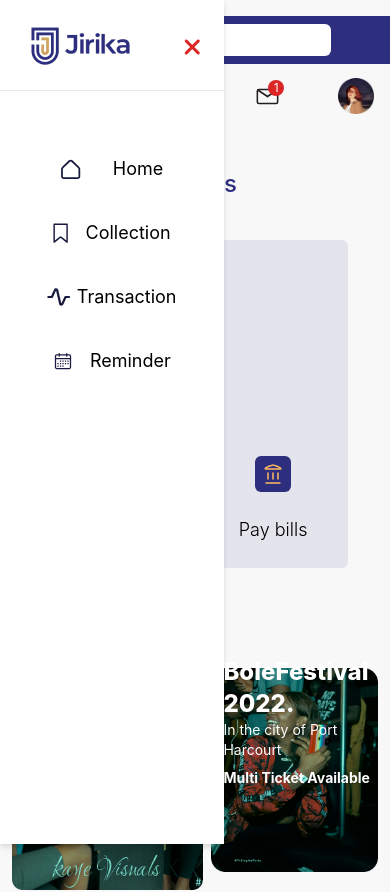
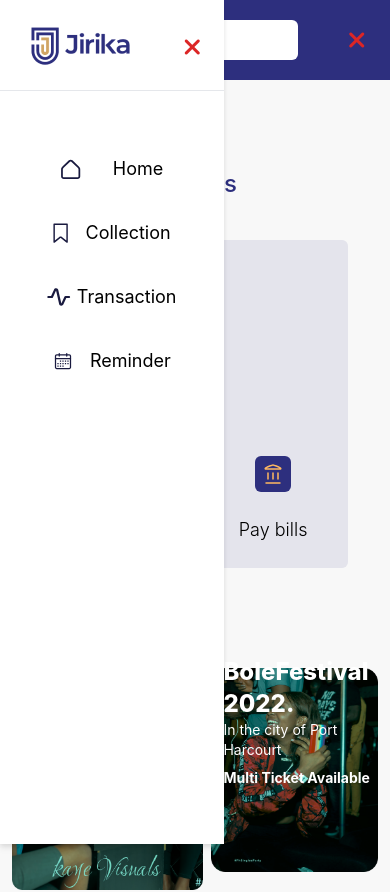
Before and after one commit to Enobaks/jirika, a React (Create React App) app: page /user.jirika in a window 390 px wide. Shown: the top 892 px of the page. Built offline with nearby package versions, Linux system fonts and the light colour scheme.

Commit message:
fixed nav bars

```diff
--- a/src/components/sideNavbar.js
+++ b/src/components/sideNavbar.js
@@ -5,19 +5,18 @@ import logo from "../images/jirika-logo.png";
 import "./sideNavbar.css";
 
 const SideNavbar = () => {
-  const { toggleLayout, sideNav } = useContext(ResponsiveContext);
-  console.log(sideNav);
-  console.log(toggleLayout);
+  const { toggleLayout, state } = useContext(ResponsiveContext);
+
   return (
     <div
       className={` sideNavContainer ${
-        !sideNav ? "w-56" : "w-0"
+        !state ? "w-56" : "w-0"
       } h-screen fixed duration-300 bg-white z-20 drop-shadow-md lg:flex flex-col items-center justify-between `}
     >
       <div className="logo flex mt-6 mb-5">
         <div
           className={` ${
-            sideNav && "hidden"
+            state && "hidden"
           }  logo-wrap flex justify-around lg:justify-center items-center w-full`}
         >
           <div className="sg flex items-center w-28">
@@ -49,7 +48,7 @@ const SideNavbar = () => {
                 strokeLinejoin="round"
               />
             </svg>
-            <span className={`${sideNav ? "hidden" : "block"}`}>Home</span>
+            <span className={`${state ? "hidden" : "block"}`}>Home</span>
           </li>
         </Link>
         <Link to="order" className="w-full mb-9 flex justify-center">
@@ -66,9 +65,7 @@ const SideNavbar = () => {
                 fill="#191A3F"
               />
             </svg>
-            <span className={`${sideNav ? "hidden" : "block"}`}>
-              Collection
-            </span>
+            <span className={`${state ? "hidden" : "block"}`}>Collection</span>
           </li>
         </Link>
         <Link to="saveditem" className="w-full mb-9 flex justify-center">
@@ -87,9 +84,7 @@ const SideNavbar = () => {
                 fill="#191A3F"
               />
             </svg>
-            <span className={`${sideNav ? "hidden" : "block"}`}>
-              Transaction
-            </span>
+            <span className={`${state ? "hidden" : "block"}`}>Transaction</span>
           </li>
         </Link>
         <Link to="/" className="w-full mb-9 flex justify-center">
@@ -113,7 +108,7 @@ const SideNavbar = () => {
                 fill="#191A3F"
               />
             </svg>
-            <span className={`${sideNav ? "hidden" : "block"}`}>Reminder</span>
+            <span className={`${state ? "hidden" : "block"}`}>Reminder</span>
           </li>
         </Link>
       </ul>
--- a/src/components/topNavbar.js
+++ b/src/components/topNavbar.js
@@ -1,29 +1,42 @@
-import React, { useContext } from "react";
+import React, { useContext, useState } from "react";
 import ProfilePicture from "../images/profile2.png";
 import { ResponsiveContext } from "../context/ResponsiveContext";
 
 const TopNavbar = () => {
-  const { toggleLayout, sideNav } = useContext(ResponsiveContext);
+  const { toggleLayout } = useContext(ResponsiveContext);
+  const [searchBar, setSearchBar] = useState(false);
+  const toggleSearch = () => {
+    setSearchBar(!searchBar);
+  };
 
   return (
-    <div className="nav_container w-full h-16 mb-16 mt-4">
+    <div className="nav_container w-full h-16 mb-16 mt-4 relative">
       <div
-        className={`mobileSearch bg-primary w-full h-12 md:hidden flex justify-center items-center ${
-          !sideNav ? "h-12" : "h-0"
+        className={`mobileSearch bg-primary absolute -top-4 z-10 w-full h-12 md:hidden flex justify-around items-center duration-300 ${
+          !searchBar ? "h-20" : "h-0"
         }`}
       >
         <input
           type="text"
           placeholder="Search"
-          className="h-8 px-3 rounded-md"
+          className={`h-10 px-3 rounded-md ${!searchBar ? "block" : "hidden"}`}
         />
+        <i
+          className={`${
+            !searchBar ? "block" : "hidden"
+          } fa-solid fa-xmark lg:hidden text-2xl text-red-600`}
+          onClick={toggleSearch}
+        ></i>
       </div>
       <div className="nav-wrap flex flex-row justify-between items-center w-11/12 h-full lg:p-3.5 m-auto">
         <div className="menu-bar lg:hidden" onClick={toggleLayout}>
           <i className="fa-solid fa-bars text-xl"></i>
         </div>
         <div className="nat flex justify-between md:w-9/12 w-9/12 lg:w-full">
-          <div className="search-icon md:hidden flex items-center">
+          <div
+            className="search-icon md:hidden flex items-center"
+            onClick={toggleSearch}
+          >
             <i className="fa-solid fa-magnifying-glass text-xl"></i>
           </div>
           <div className="hidden md:block search-wrap w-2/5 md:w-9/12 relative">
--- a/src/context/ResponsiveContext.js
+++ b/src/context/ResponsiveContext.js
@@ -3,18 +3,14 @@ import React, { createContext, useState } from "react";
 export const ResponsiveContext = createContext();
 
 const ResponsiveContextProvider = (props) => {
-  const [state, setState] = useState({
-    sideNav: false,
-    bar: false,
-  });
+  const [state, setState] = useState(false);
   const toggleLayout = () => {
-    setState({ sideNav: !state.sideNav });
+    setState(!state);
+    console.log("clicked Layout");
   };
-  const toggleBar = () => {
-    setState({ bar: !state.bar });
-  };
+
   return (
-    <ResponsiveContext.Provider value={{ ...state, toggleLayout, toggleBar }}>
+    <ResponsiveContext.Provider value={{ state, toggleLayout }}>
       {props.children}
     </ResponsiveContext.Provider>
   );
```
